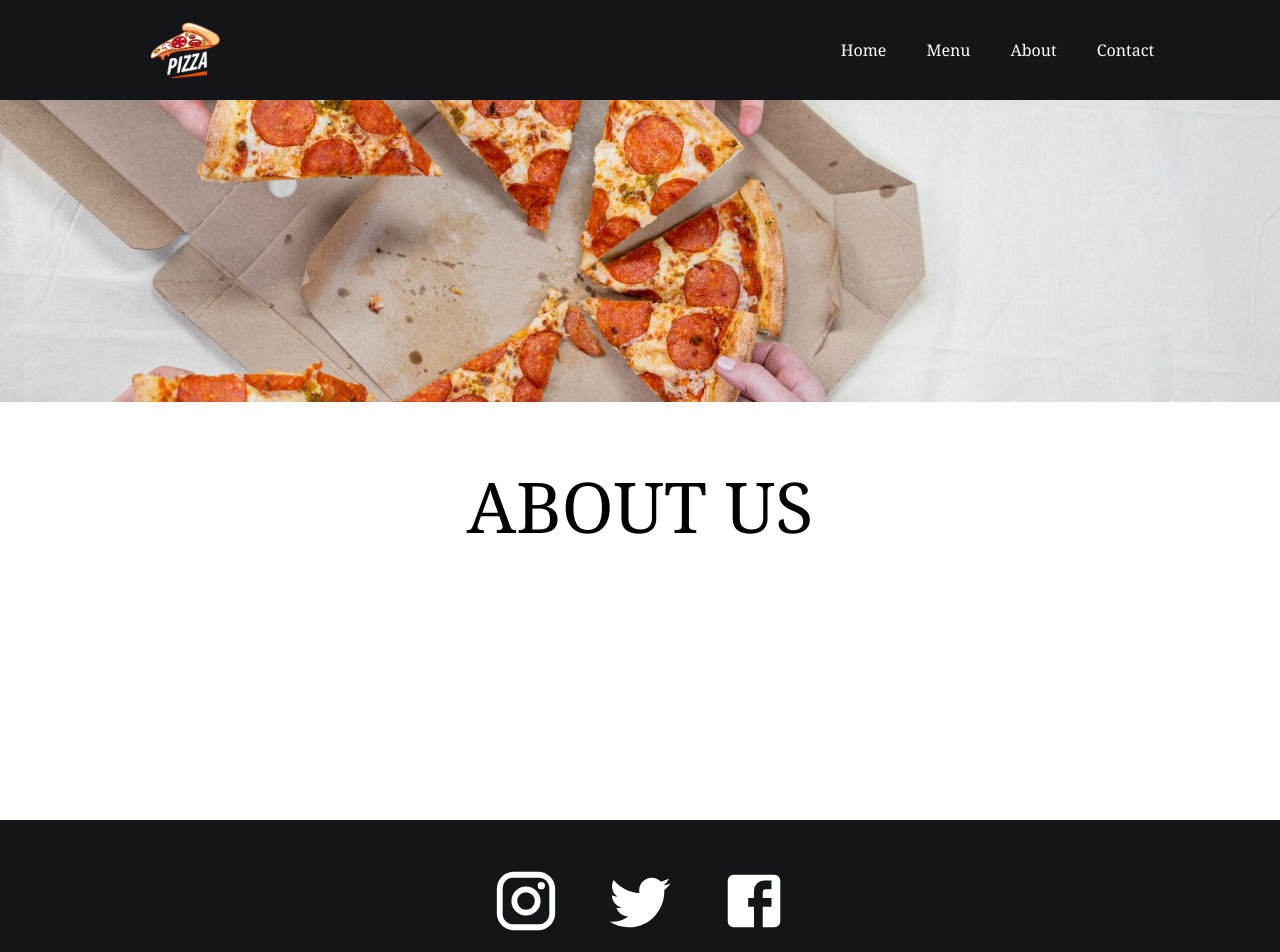
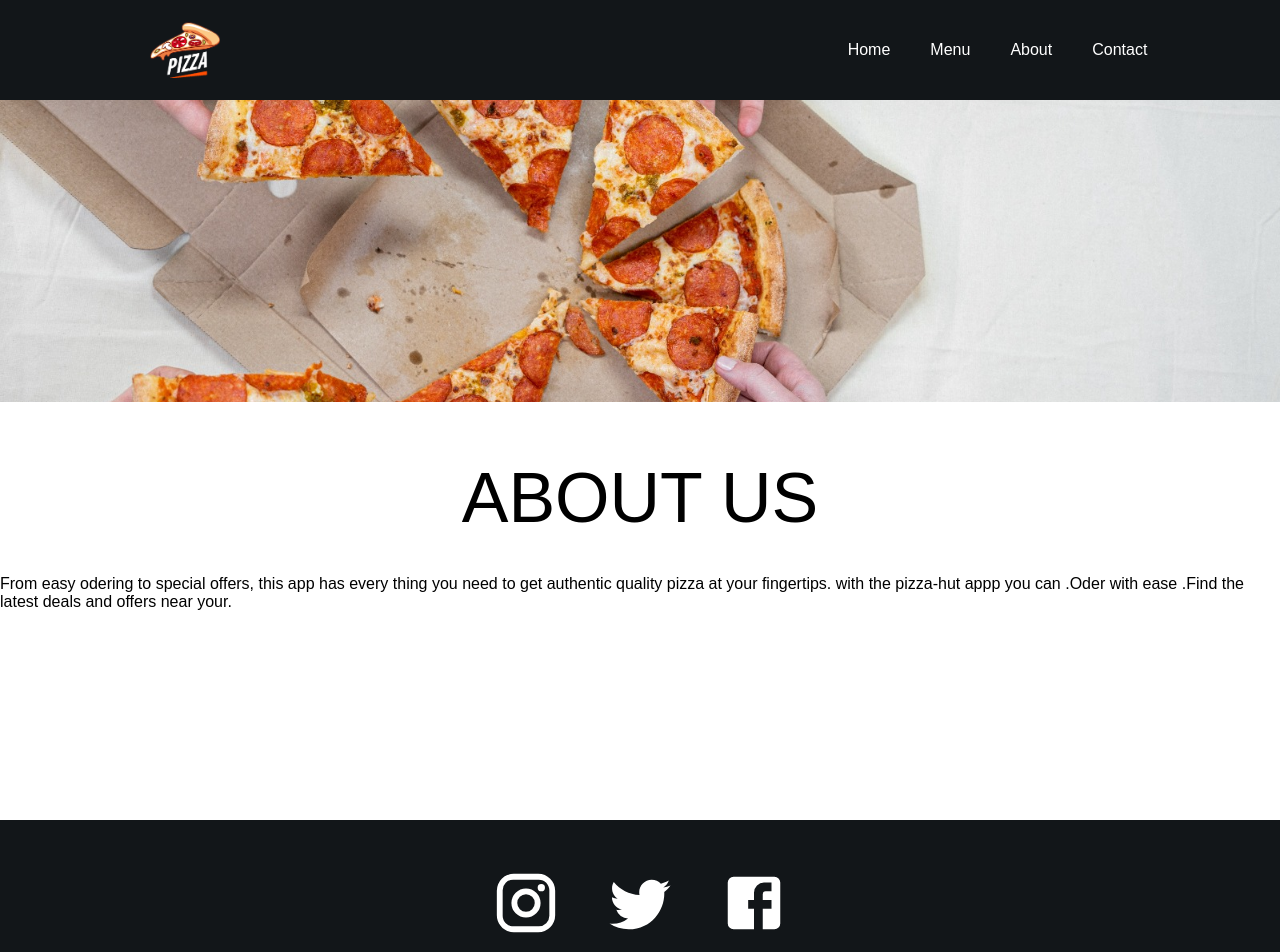
Before and after one commit to amran04/Pizza-Hut, a React (Create React App) app: page /about in a window 1280 px wide. Shown: the top 952 px of the page. Built offline with nearby package versions, Linux system fonts and the light colour scheme; the HTML template or start-up script is replaced by a standard one.

Commit message:
updated README.md

```diff
--- a/src/App.css
+++ b/src/App.css
@@ -3,7 +3,7 @@
   height: auto;
   display: flex;
   flex-direction: column;
-  font-family: Cambria, Cochin, Georgia, Times, 'Times New Roman', serif;
+  font-family: Arial, Helvetica, sans-serif;
 }
 
 body {
--- a/src/pages/About.js
+++ b/src/pages/About.js
@@ -10,6 +10,10 @@ function About() {
       ></div>
       <div className="aboutBottom">
         <h1> ABOUT US</h1>
+        From easy odering to special offers, this app has every thing you need to get authentic quality pizza at your fingertips.
+        with the pizza-hut appp you can
+            .Oder with ease
+            .Find the latest deals and offers near your.
         <p>
 
 
```
Also changed, not shown: 1 other file (tests, documents, lock files or other folders).
